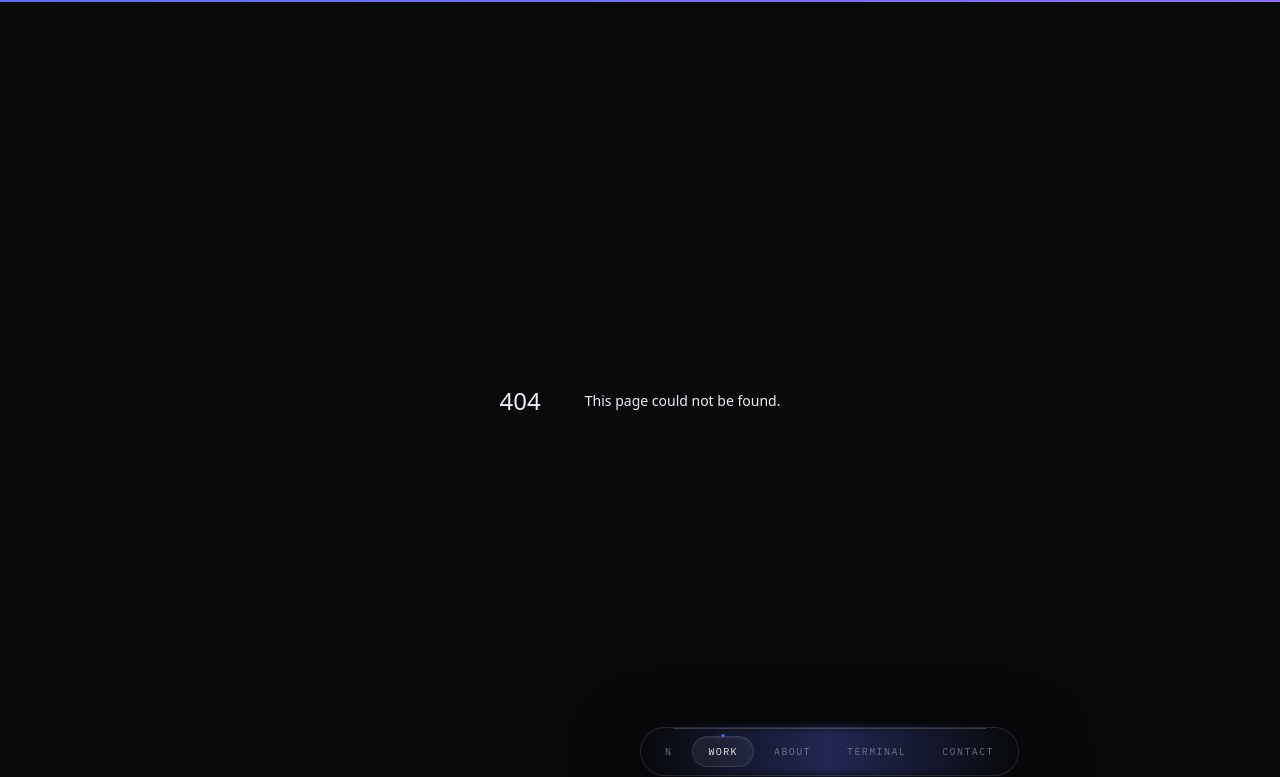
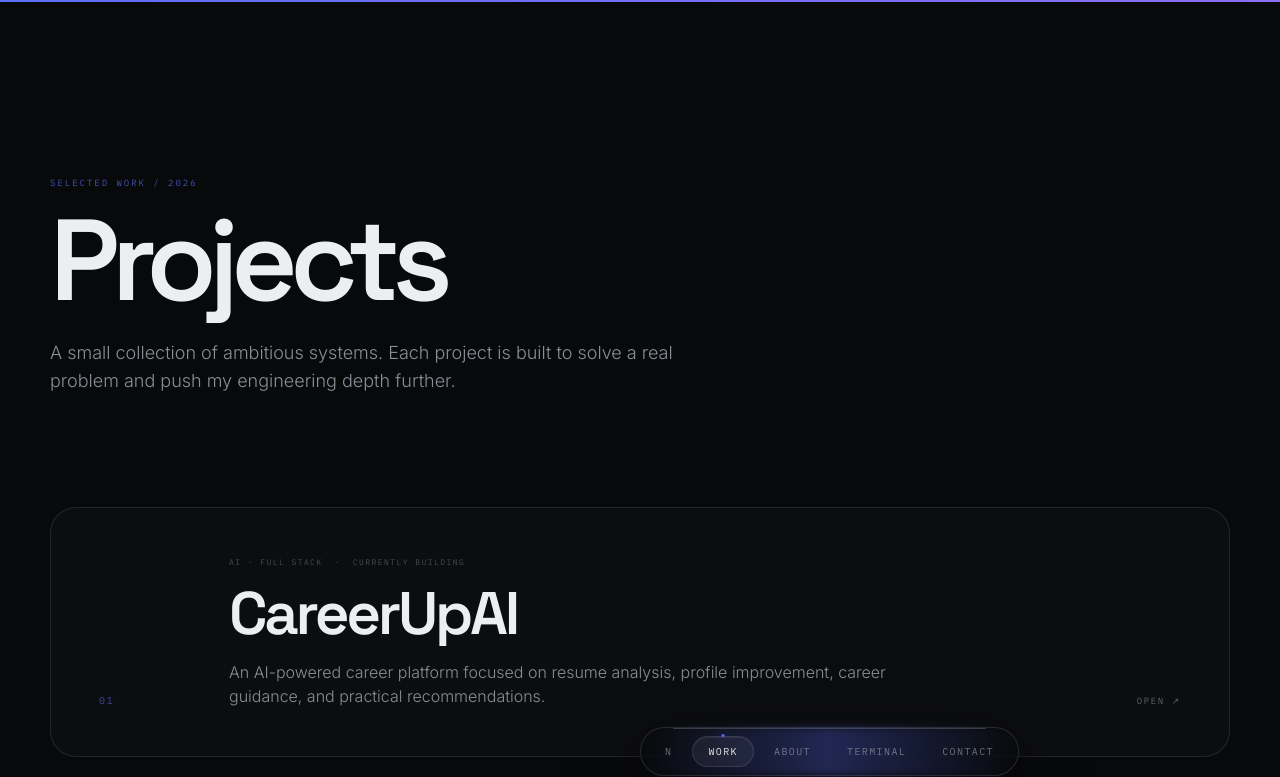
Before and after one commit to nityansh19/nityansh-portfolio, a Next.js app: page /projects in a window 1280 px wide. Before the commit this address had no page. Shown: the top 777 px of the page. Built offline with nearby package versions, Linux system fonts and the light colour scheme.

Commit message:
feat: add projects index page

```diff
--- /dev/null
+++ b/app/projects/page.tsx
@@ -0,0 +1,85 @@
+import type { Metadata } from "next";
+import Link from "next/link";
+
+export const metadata: Metadata = {
+  title: "Projects — Nityansh Rupesh Bahadur",
+  description: "Selected projects and systems built by Nityansh Rupesh Bahadur.",
+};
+
+const projects = [
+  {
+    number: "01",
+    title: "CareerUpAI",
+    category: "AI · FULL STACK",
+    description:
+      "An AI-powered career platform focused on resume analysis, profile improvement, career guidance, and practical recommendations.",
+    href: "/projects/careerupai",
+    status: "Currently building",
+  },
+  {
+    number: "02",
+    title: "Personal AI",
+    category: "AI · AUTOMATION",
+    description:
+      "An experimental personal AI system exploring context, tools, developer workflows, automation, and a personal knowledge layer.",
+    href: "/projects/personal-ai",
+    status: "Currently building",
+  },
+];
+
+export default function ProjectsPage() {
+  return (
+    <main className="min-h-screen px-6 pb-32 pt-36 sm:px-8 md:pt-44">
+      <div className="mx-auto max-w-[1180px]">
+        <div className="max-w-3xl">
+          <p className="font-mono text-[9px] uppercase tracking-[0.22em] text-accent/70">
+            Selected Work / 2026
+          </p>
+          <h1 className="mt-5 font-display text-[clamp(3.5rem,9vw,8rem)] font-semibold leading-[0.88] tracking-[-0.07em]">
+            Projects
+          </h1>
+          <p className="mt-7 max-w-2xl text-base leading-8 text-ink-dim sm:text-lg">
+            A small collection of ambitious systems. Each project is built to
+            solve a real problem and push my engineering depth further.
+          </p>
+        </div>
+
+        <div className="mt-20 space-y-5 md:mt-28">
+          {projects.map((project) => (
+            <Link
+              key={project.number}
+              href={project.href}
+              className="group relative block overflow-hidden rounded-[26px] border border-white/[0.10] bg-white/[0.02] p-7 transition-all duration-500 hover:-translate-y-1 hover:border-accent/25 hover:bg-white/[0.035] sm:p-10 md:p-12"
+            >
+              <div className="pointer-events-none absolute inset-0 bg-[radial-gradient(circle_at_80%_50%,rgba(91,110,245,0.10),transparent_35%)] opacity-0 transition-opacity duration-500 group-hover:opacity-100" />
+
+              <div className="relative z-10 grid gap-10 md:grid-cols-[90px_1fr_auto] md:items-end">
+                <span className="font-mono text-[10px] tracking-[0.18em] text-accent/60">
+                  {project.number}
+                </span>
+
+                <div>
+                  <div className="flex flex-wrap items-center gap-3 font-mono text-[8px] uppercase tracking-[0.18em] text-white/25">
+                    <span>{project.category}</span>
+                    <span className="text-accent/50">·</span>
+                    <span>{project.status}</span>
+                  </div>
+                  <h2 className="mt-4 font-display text-4xl font-semibold tracking-[-0.055em] sm:text-6xl">
+                    {project.title}
+                  </h2>
+                  <p className="mt-4 max-w-2xl text-sm leading-7 text-ink-dim sm:text-base">
+                    {project.description}
+                  </p>
+                </div>
+
+                <span className="font-mono text-[9px] uppercase tracking-[0.18em] text-white/35 transition-colors group-hover:text-accent">
+                  Open ↗
+                </span>
+              </div>
+            </Link>
+          ))}
+        </div>
+      </div>
+    </main>
+  );
+}
```
